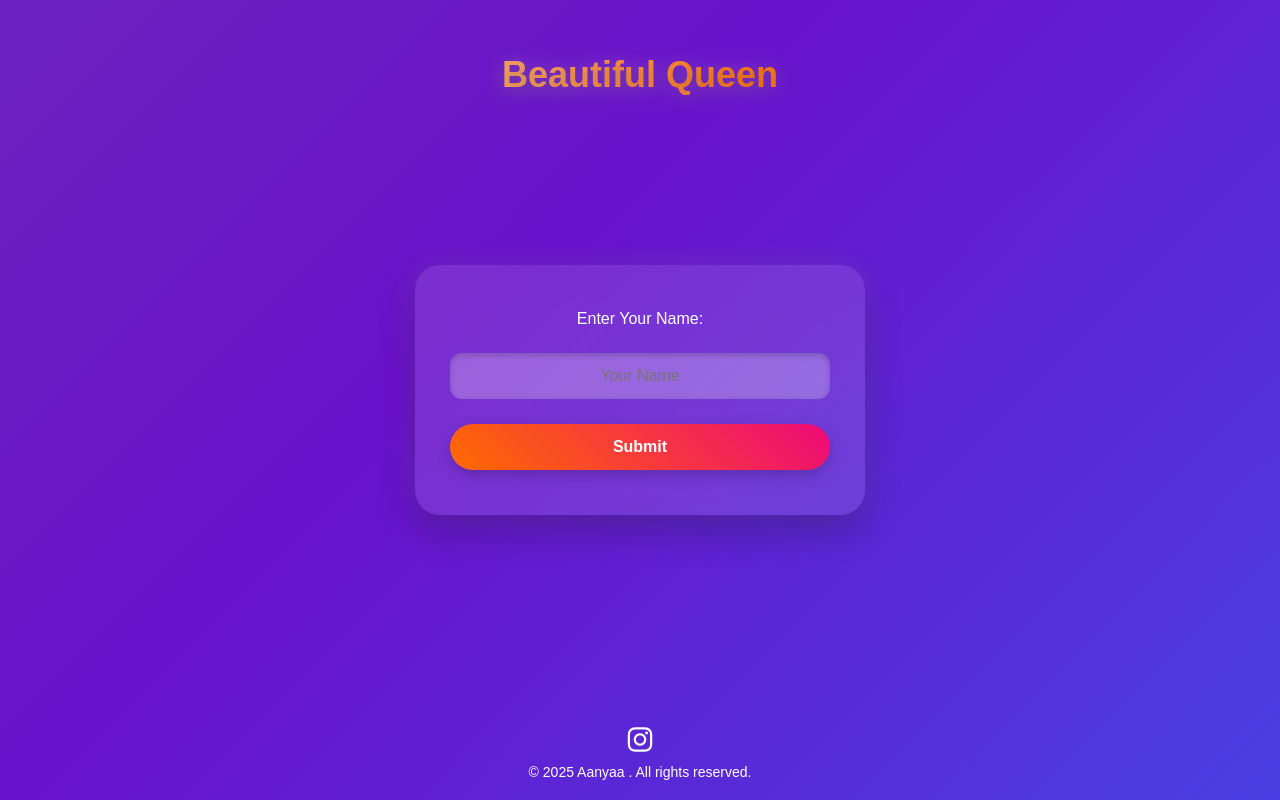
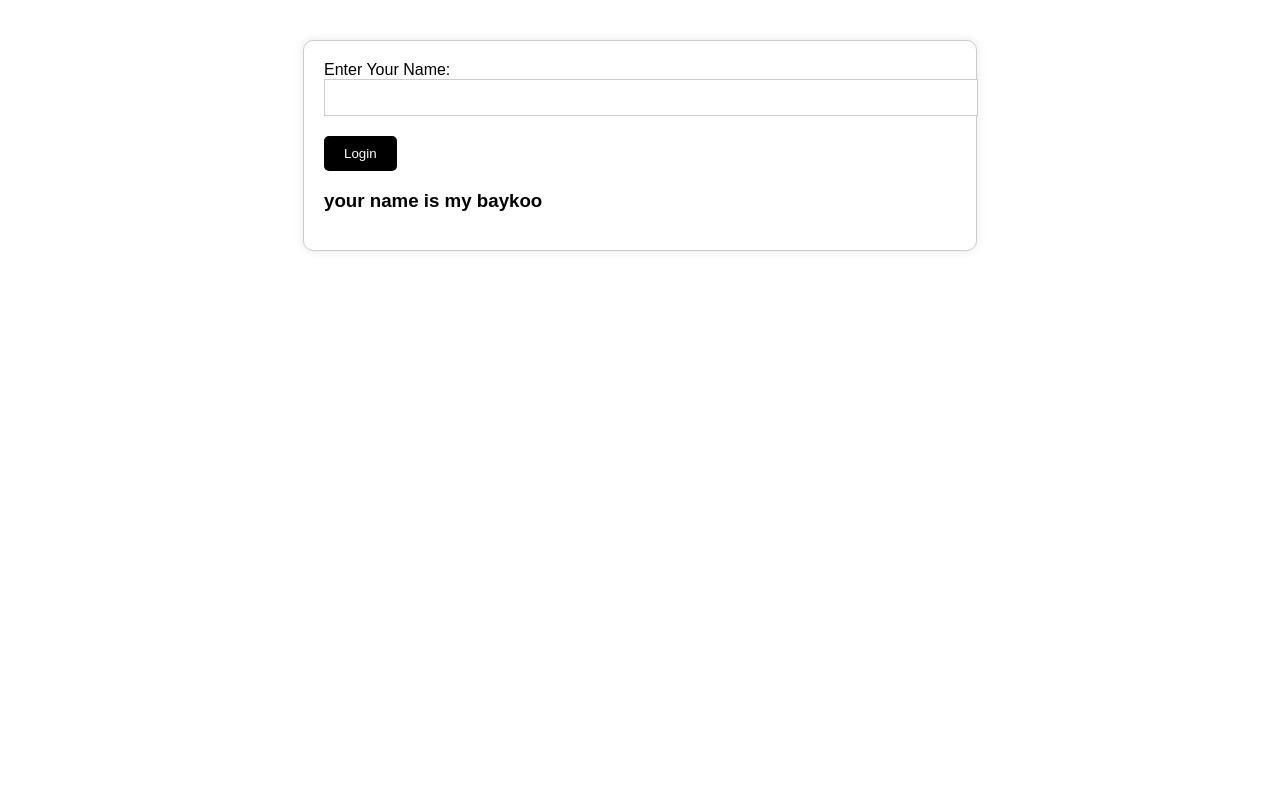
Before and after one commit to Aniketjamunde9146/aanyaa-s-proposal.com, a plain HTML site: page index.html in a window 1280 px wide. Drawn offline with Linux system fonts and the light colour scheme.

Commit message:
Update index.html

```diff
--- a/index.html
+++ b/index.html
@@ -1,208 +1,17 @@
 <!DOCTYPE html>
-<html lang="en">
+<html>
   <head>
-  <meta charset="UTF-8">
-  <meta name="viewport" content="width=device-width, initial-scale=1.0">
-  <title>Love Page</title>
-  <link rel="stylesheet" href="https://cdnjs.cloudflare.com/ajax/libs/font-awesome/6.5.0/css/all.min.css">
-  <style>
-    /* BODY */
-    body {
-      margin: 0;
-      font-family: 'Poppins', sans-serif;
-      background: linear-gradient(135deg, #667eea, #764ba2, #6a11cb, #2575fc);
-      background-size: 400% 400%;
-      animation: bgAnimation 15s ease infinite;
-      min-height: 100vh;
-      display: flex;
-      flex-direction: column;
-      justify-content: center;
-      align-items: center;
-      color: #fff;
-    }
-/* Fade-in animation for the welcome message */
-.fade-in {
-  opacity: 0;
-  animation: fadeInMessage 1s forwards;
-}
-
-@keyframes fadeInMessage {
-  to {
-    opacity: 1;
-  }
-}
-
-    @keyframes bgAnimation {
-      0% { background-position: 0% 50%; }
-      50% { background-position: 100% 50%; }
-      100% { background-position: 0% 50%; }
-    }
-
-    /* HEADER */
-    header {
-      position: absolute;
-      top: 30px;
-      text-align: center;
-      width: 100%;
-      z-index: 2;
-      text-shadow: 0 4px 20px rgba(0,0,0,0.3);
-    }
-
-    header h1 {
-      font-size: 36px;
-      font-weight: 800;
-      background: linear-gradient(90deg, #ff7e5f, #feb47b, #ff6a00, #ee0979);
-      background-clip: text;
-      -webkit-background-clip: text;
-      -webkit-text-fill-color: transparent;
-      animation: fadeGradient 5s ease infinite;
-      filter: drop-shadow(0 2px 10px rgba(255,255,255,0.3));
-    }
-
-    @keyframes fadeGradient {
-      0%, 100% { background-position: 0% 50%; }
-      50% { background-position: 100% 50%; }
-    }
-
-    /* FORM */
-    #login-form {
-      background: rgba(255,255,255,0.12);
-      backdrop-filter: blur(18px);
-      border-radius: 25px;
-      padding: 45px 35px;
-      width: 90%;
-      max-width: 380px;
-      display: flex;
-      flex-direction: column;
-      gap: 25px;
-      text-align: center;
-      box-shadow: 0 15px 35px rgba(0,0,0,0.25), 0 0 30px rgba(255,255,255,0.1);
-      z-index: 2;
-      transition: transform 0.3s ease, box-shadow 0.3s ease;
-    }
-
-    #login-form:hover {
-      transform: translateY(-3px);
-      box-shadow: 0 20px 40px rgba(0,0,0,0.3), 0 0 40px rgba(255,255,255,0.15);
-    }
-
-    #login-form label {
-      font-size: 16px;
-      font-weight: 500;
-    }
-
-    #login-form input {
-      padding: 14px;
-      border: none;
-      border-radius: 12px;
-      font-size: 16px;
-      outline: none;
-      text-align: center;
-      background: rgba(255,255,255,0.25);
-      color: #fff;
-      box-shadow: inset 0 2px 6px rgba(0,0,0,0.2);
-      transition: background 0.3s;
-    }
-
-    #login-form input:focus {
-      background: rgba(255,255,255,0.35);
-    }
-
-    #submit-btn {
-      background: linear-gradient(45deg, #ff6a00, #ee0979);
-      color: #fff;
-      border: none;
-      padding: 14px;
-      border-radius: 25px;
-      font-size: 16px;
-      font-weight: 600;
-      cursor: pointer;
-      transition: all 0.4s ease;
-      box-shadow: 0 5px 15px rgba(0,0,0,0.2);
-    }
-
-    #submit-btn:hover {
-      background: linear-gradient(45deg, #ee0979, #ff6a00);
-      transform: translateY(-3px);
-      box-shadow: 0 10px 25px rgba(0,0,0,0.3);
-    }
-
-    /* RESULT */
-    #result {
-      margin-top: 20px;
-      font-size: 18px;
-      font-weight: 600;
-    }
-
-    /* FOOTER */
-    footer {
-      position: absolute;
-      bottom: 20px;
-      text-align: center;
-      width: 100%;
-      font-size: 14px;
-      color: #fff;
-      display: flex;
-      flex-direction: column;
-      align-items: center;
-      gap: 10px;
-      z-index: 2;
-    }
-
-    .footer-icon {
-      font-size: 28px;
-      color: #fff;
-      cursor: pointer;
-      transition: 0.3s;
-    }
-
-    .footer-icon:hover {
-      color: #E1306C;
-      transform: scale(1.2);
-    }
-
-    /* RESPONSIVE */
-    @media (max-width: 480px) {
-      header h1 {
-        font-size: 28px;
-      }
-
-      #login-form {
-        padding: 35px 25px;
-      }
-
-      #login-form input, #submit-btn {
-        font-size: 15px;
-      }
-    }
-  </style>
+    <title>Love</title>
+    <link rel="stylesheet" href="style.css" />
   </head>
   <body>
-
-  <!-- HEADER -->
-  <header>
-    <h1>Beautiful Queen</h1>
-  </header>
-
-  <!-- FORM -->
     <form id="login-form">
-    <label for="name">Enter Your Name:</label>
-    <input type="text" id="name" name="name" required placeholder="Your Name">
-    <button id="submit-btn" type="submit">Submit</button>
+      <label for="code">Enter Your Name:</label>
+      <input type="password" id="code" name="code" />
+      <button id="submit-btn">Login</button>
+      <h3>your name is my baykoo</h3>
     </form>
-
     <div id="result"></div>
-
-  <!-- FOOTER -->
-  <footer>
-    <a href="https://instagram.com/aniket_jamunde_002" target="_blank">
-      <i class="fab fa-instagram footer-icon"></i>
-    </a>
-    <span>© 2025 Aanyaa . All rights reserved.</span>
-  </footer>
-
-  <!-- External Script -->
     <script src="script.js"></script>
-
   </body>
 </html>
```
Lines whose indentation alone changed are shown as unchanged.
